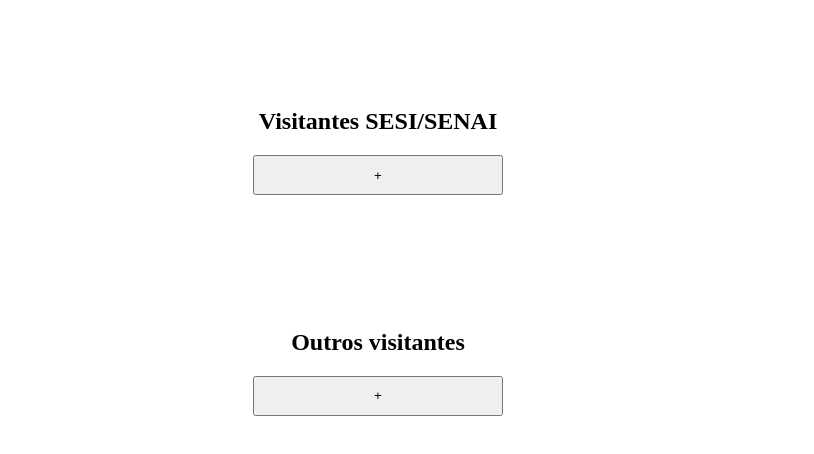
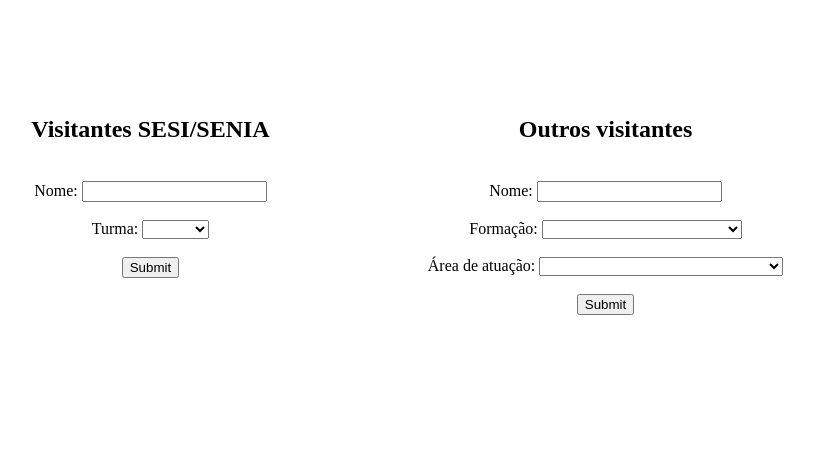
Before and after one commit to gusthawojunkes/trab_viagem, a plain HTML site: page index.html in a window 1280 px wide. Shown: the whole page, without its empty margins (262-1076 px from the left). Drawn offline with nearby package versions, Linux system fonts and the light colour scheme.

Commit message:
Adicionei inputs e validações

```diff
--- a/index.html
+++ b/index.html
@@ -8,19 +8,110 @@
 
         <!--Link Arquivos externos-->
         <link rel="stylesheet" type="text/css" href="style.css"/>
-        <script href='script.js' type='text/javascript'></script>
+        <script href='code.js' type='text/javascript'></script>
     </head>
     <body>
+        <form method="POST">
             <div id="col-1">
-            <h2>Visitantes SESI/SENAI</h2>
+                <h2>Visitantes SESI/SENIA</h2>
                 <h2 id="cont1"></h2>
-            <button type="button" id="btn1">+</button>
+                <br>
+                <label>Nome: </label>
+                <input type="text" id="nome1" pattern="[a-zA-Z]+" title="Apenas Letras" required>
+                <br>
+                <br>
+                <label>Turma: </label>
+                <select id="turmas" required>
+                    <option value=""></option>
+                    <optgroup label="Primeiro Ano">
+                        <option value="2911">2911</option>
+                        <option value="2912">2912</option>
+                        <option value="2913">2913</option>
+                    </optgroup>
+                    <optgroup label="Segundo Ano">
+                        <option value="2921">2921</option>
+                        <option value="2922">2922</option>
+                        <option value="2923">2923</option>
+                    </optgroup>
+                    <optgroup label="Terceiro Ano">
+                        <option value="2931">2931</option>
+                        <option value="2932">2932</option>
+                        <option value="2933">2933</option>
+                        <option value="2934">2934</option>
+                    </optgroup>
+                </select>
+                <br>
+                <br>
+                <input type="submit" id="btn1">
+
             </div>
+        </form>
+        <form method="POST">
             <div id="col-2">
                 <h2>Outros visitantes</h2>
                 <h2 id="cont2"></h2>
-            <button type="button" id="btn2">+</button>
+                <br>
+                <label>Nome: </label>
+                <input type="text" id="nome2" pattern="[a-zA-Z]+"  title="Apenas Letras" required>
+                <br>
+                <br>
+                <label>Formação: </label>
+                <select id="formação" required>
+                    <option value=""></option>
+                    <optgroup label="Fundamental">
+                        <option value="1">Fundamental Incompleto</option>
+                        <option value="2">Fundamental Completo</option>
+                    </optgroup>
+                    <optgroup label="Ensino Médio">
+                        <option value="3">Ensino Médio Incompleto</option>
+                        <option value="4">Ensino Médio Completo</option>
+                    </optgroup>
+                    <optgroup label="Graduação">
+                        <option value="5">Graduação Incompleto</option>
+                        <option value="6">Graduação Completo</option>
+                    </optgroup>
+                    <optgroup label="Pós-Graduação">
+                        <option value="5">Pós-Graduação Incompleto</option>
+                        <option value="6">Pós-Graduação Completo</option>
+                    </optgroup>
+                    <optgroup label="Mestrado">
+                        <option value="7">Mestrado Incompleto</option>
+                        <option value="8">Mestrado Completo</option>
+                    </optgroup>
+                    <optgroup label="Doutorado">
+                        <option value="9">Doutorado Incompleto</option>
+                        <option value="10">Doutorado Completo</option>
+                    </optgroup>
+                    <optgroup label="Pós-Doutorado">
+                        <option value="11">Pós-Doutorado Incompleto</option>
+                        <option value="12">Pós-Doutorado Completo</option>
+                    </optgroup>
+                </select>
+                <br>
+                <br>
+                <label>Área de atuação: </label>
+                <select id="trabalho" required>
+                    <option value=""></option>
+                    <option value="1">Administração, Economia e Negócios</option>
+                    <option value="2">Ciências Sociais</option>
+                    <option value="3">Mídia</option>
+                    <option value="4">Design</option>
+                    <option value="5">Direito</option>
+                    <option value="6">Educação</option>
+                    <option value="6">Arquitetura</option>
+                    <option value="7">Engenharia</option>
+                    <option value="8">Informação e Tecnologia</option>
+                    <option value="8">Saúde</option>
+                    <option value="8">Gastronomia</option>
+                    <option value="9">Turismo</option>
+                    <option value="10">Outro</option>
+                    <option value="10">Não trabalho</option>
+                </select>
+                <br>
+                <br>
+                <input type="submit" id="btn2">
             </div>
+        </form>
         <script src="script.js"></script>
     </body>
 </html>
--- a/style.css
+++ b/style.css
@@ -1,19 +1,20 @@
-button{
-    width: 30%;
-    height: 40px;
-}
-
 #col-1{
+    width:  30%;
+    float:left;
     text-align: center;
     margin-top: 5%;
     margin-left: 15%;
+    padding: 2%;
+}
+#col-2{
+    width:  30%;
+    float: right;;
+    text-align: center;
+    margin-top: 5%;
     margin-right: 15%;
     padding: 2%;
 }
-#col-2{
-    text-align: center;
-    margin-top: 5%;
-    margin-left: 15%;
-    margin-right: 15%;
-    padding: 2%;
+
+#turma{
+    display: none;
 }
```
Also changed, not shown: code.js (+22 -18 lines). Lines whose indentation alone changed are shown as unchanged.
